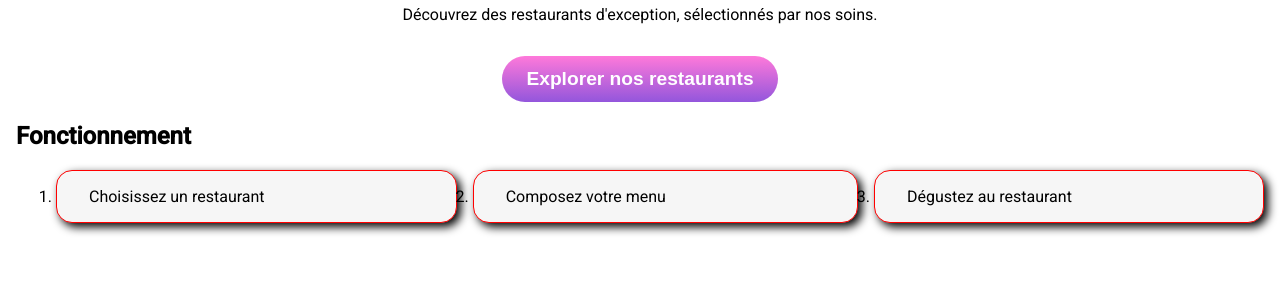
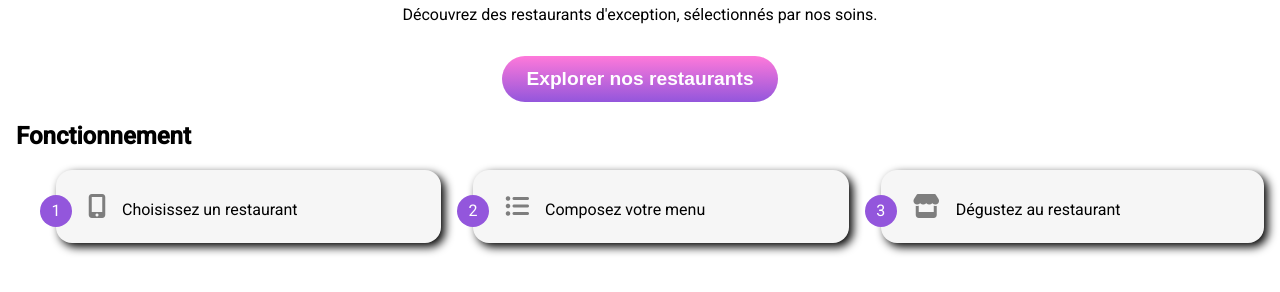
Before and after one commit to Degorce-dumasmarilyn/DD-ohmyfood, a website: page index.html in a window 1280 px wide. Shown: the part 304-596 px from the top of the page. Drawn offline with Linux system fonts and the light colour scheme; a web font is replaced by a local one.

Commit message:
add counter to tuto bullet points

```diff
--- a/index.html
+++ b/index.html
@@ -30,9 +30,9 @@
             <section class="tuto">
                 <h2>Fonctionnement</h2>
                 <ol>
-                    <li>Choisissez un restaurant</li>
-                    <li>Composez votre menu</li>
-                    <li>Dégustez au restaurant</li>
+                    <li><i class="fas fa-mobile-alt"></i>Choisissez un restaurant</li>
+                    <li><i class="fas fa-list-ul"></i>Composez votre menu</li>
+                    <li><i class="fas fa-store"></i>Dégustez au restaurant</li>
                 </ol>
             </section>
         </main>
--- a/sass/layouts/tuto.scss
+++ b/sass/layouts/tuto.scss
@@ -1,22 +1,42 @@
 @use"../utils/box-shadow.scss";
 @use"../utils/zoom.scss";
+@use"../utils/variables.scss";
+@use"../utils/colors.scss";
+
 
 
 
 .tuto {
+  counter-reset: steps;
   & ol{
     display: flex;
-    flex-wrap: wrap;
-    gap: 1rem;
-    @media(max-width:800px){
+    gap: 2rem;
+    @media(max-width:1000px){
       flex-direction: column;
     }
 
   }
   & li{
+    position: relative;
+    &::before{
+      content:counter(steps);
+      counter-increment: steps;
+      color: white;
+      background-color: colors.$purple;
+      width: 2 * variables.$tuto-bullet-height;
+      height: 2 * variables.$tuto-bullet-height;
+      display: grid;
+      place-items: center;
+      border-radius: 50%;
+      position: absolute;
+      bottom: variables.$tuto-bullet-height;
+      left: -1 * variables.$tuto-bullet-height;
+
+    }
+    list-style-type: none;
     background-color: #f6f6f6;
-    padding: 1rem 2rem;
-    border: 1px solid red;
+    padding: 1.5rem 2rem;
+
     flex-grow: 1;
     border-radius: 1rem;
     @include box-shadow.base-shadow;
@@ -24,5 +44,11 @@
       @include zoom.zoom;
 
     }
+    & i.fas{
+      margin-right: 1rem;
+      color:colors.$lightgrey;
+      font-size:1.5rem ;
+
+    }
   }
 }
--- /dev/null
+++ b/sass/utils/colors.scss
@@ -0,0 +1,2 @@
+$lightgrey:#7e7e7e;
+$purple:#9356dc;
--- /dev/null
+++ b/sass/utils/variables.scss
@@ -0,0 +1 @@
+$tuto-bullet-height:1rem;
```
Also changed, not shown: style.css, 1 other file.
